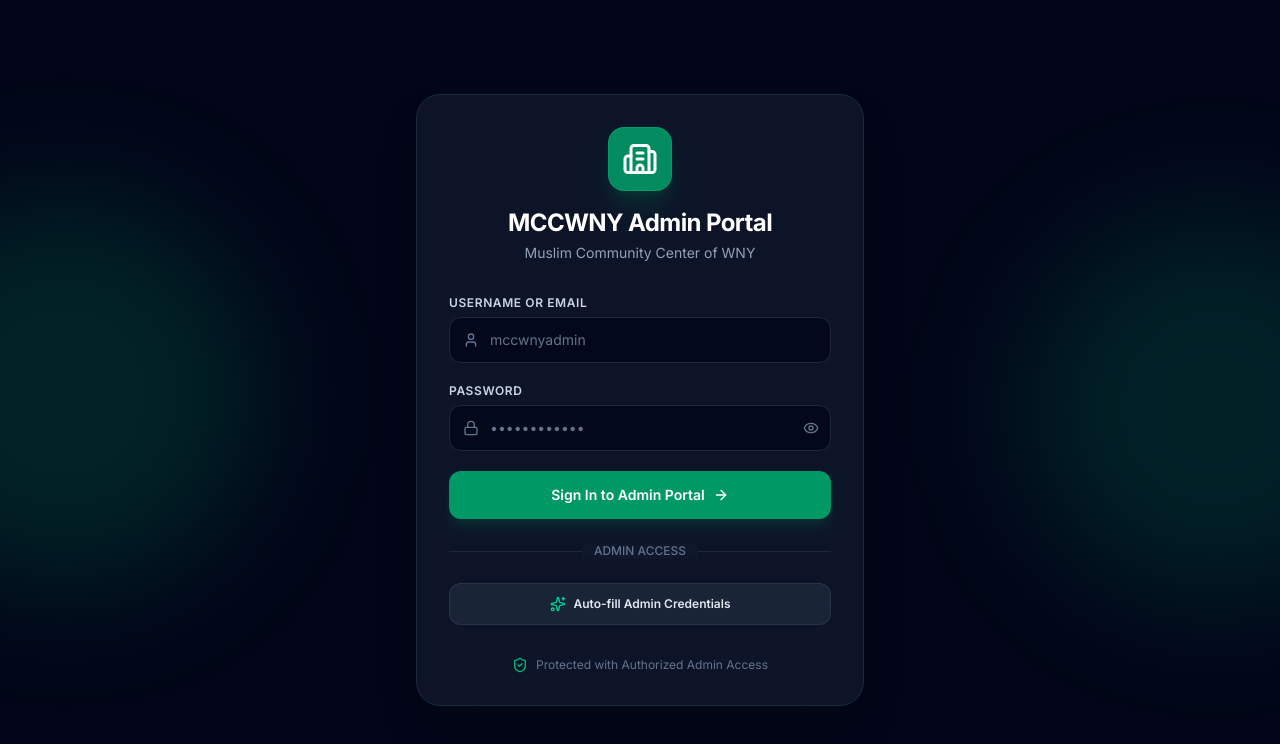
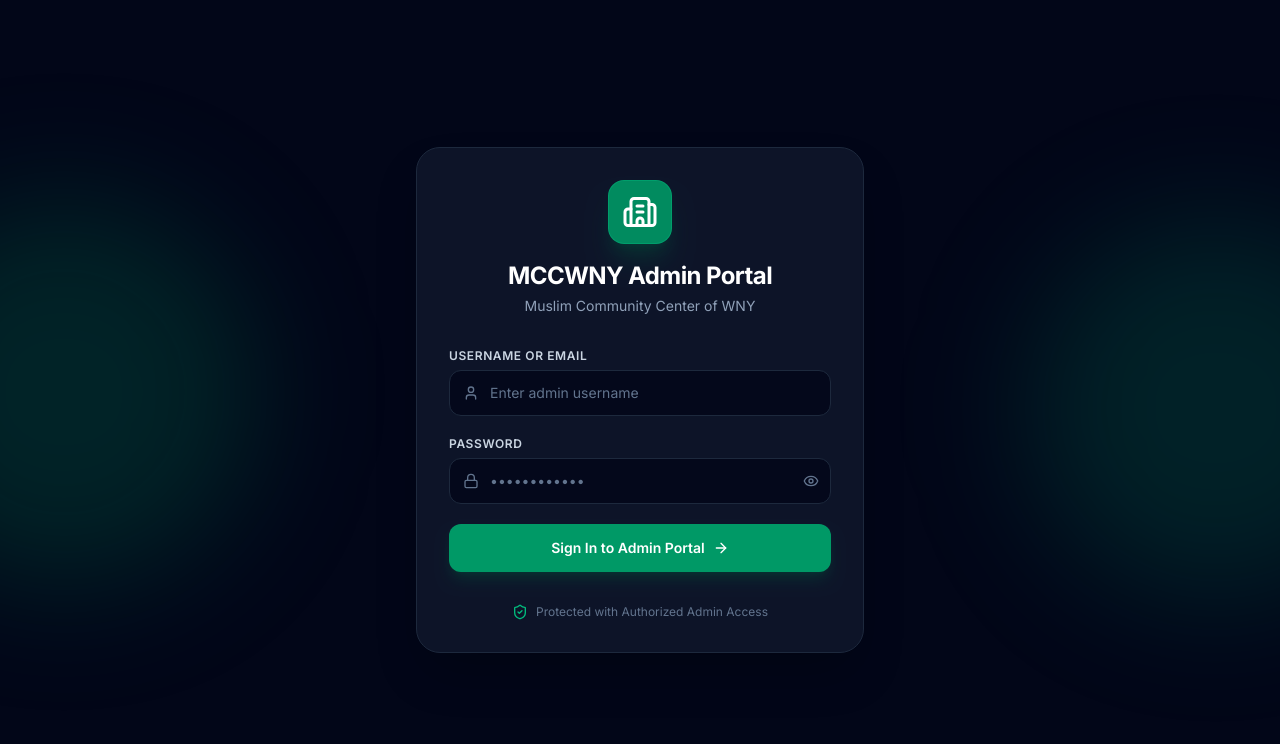
Before and after one commit to noordigitalwny-netizen/MCCWNY, a Next.js app: page /login in a window 1280 px wide. Shown: the top 744 px of the page. Built offline with nearby package versions, Linux system fonts and the light colour scheme.

Commit message:
remove-autofill-button

```diff
--- a/src/app/login/page.tsx
+++ b/src/app/login/page.tsx
@@ -11,7 +11,6 @@ import {
   AlertCircle,
   Eye,
   EyeOff,
-  Sparkles,
 } from "lucide-react";
 
 export default function LoginPage() {
@@ -28,7 +27,7 @@ export default function LoginPage() {
 
     const inputUser = email.trim().toLowerCase();
 
-    // Strict admin credential validation requested:
+    // Strict admin credential validation:
     // Username: mccwnyadmin or mccwnyadmin@mccwny.org
     // Password: 94Meridian@
     const isValidAdminUser =
@@ -47,18 +46,6 @@ export default function LoginPage() {
     document.cookie =
       "mccwny_admin_session=true; path=/; max-age=86400; SameSite=Lax";
 
-    setTimeout(() => {
-      router.push("/");
-      router.refresh();
-    }, 400);
-  };
-
-  const handleDemoSignIn = () => {
-    setEmail("mccwnyadmin");
-    setPassword("94Meridian@");
-    setError(null);
-    document.cookie =
-      "mccwny_admin_session=true; path=/; max-age=86400; SameSite=Lax";
     setTimeout(() => {
       router.push("/");
       router.refresh();
@@ -113,7 +100,7 @@ export default function LoginPage() {
                 required
                 value={email}
                 onChange={(e) => setEmail(e.target.value)}
-                placeholder="mccwnyadmin"
+                placeholder="Enter admin username"
                 className="w-full pl-10 pr-4 py-3 bg-slate-950/80 border border-slate-800 rounded-xl text-slate-100 placeholder-slate-500 text-sm focus:outline-none focus:ring-2 focus:ring-emerald-500 focus:border-transparent transition-all"
               />
             </div>
@@ -157,27 +144,6 @@ export default function LoginPage() {
           </button>
         </form>
 
-        {/* Quick Fill Button */}
-        <div className="relative my-6">
-          <div className="absolute inset-0 flex items-center">
-            <div className="w-full border-t border-slate-800" />
-          </div>
-          <div className="relative flex justify-center text-xs uppercase">
-            <span className="bg-slate-900 px-3 text-slate-500 font-medium">
-              Admin Access
-            </span>
-          </div>
-        </div>
-
-        <button
-          type="button"
-          onClick={handleDemoSignIn}
-          className="w-full py-3 px-4 bg-slate-800/80 hover:bg-slate-800 text-slate-200 text-xs font-semibold rounded-xl border border-slate-700/60 flex items-center justify-center gap-2 transition-all"
-        >
-          <Sparkles className="w-4 h-4 text-emerald-400" />
-          <span>Auto-fill Admin Credentials</span>
-        </button>
-
         {/* Footer Security Badge */}
         <div className="mt-8 text-center flex items-center justify-center gap-2 text-xs text-slate-500">
           <ShieldCheck className="w-4 h-4 text-emerald-500" />
```
